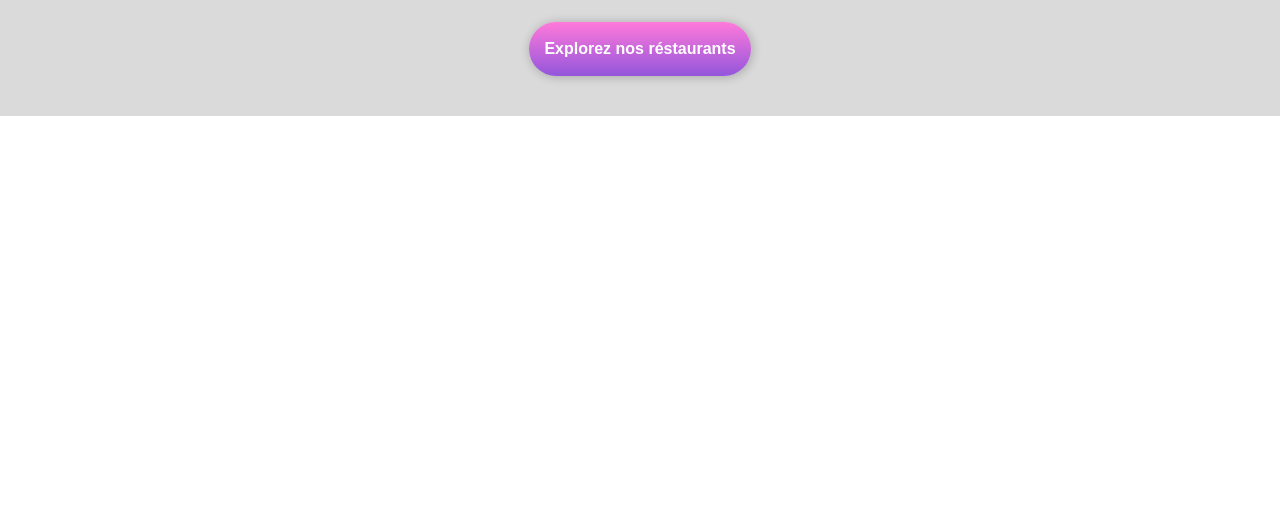
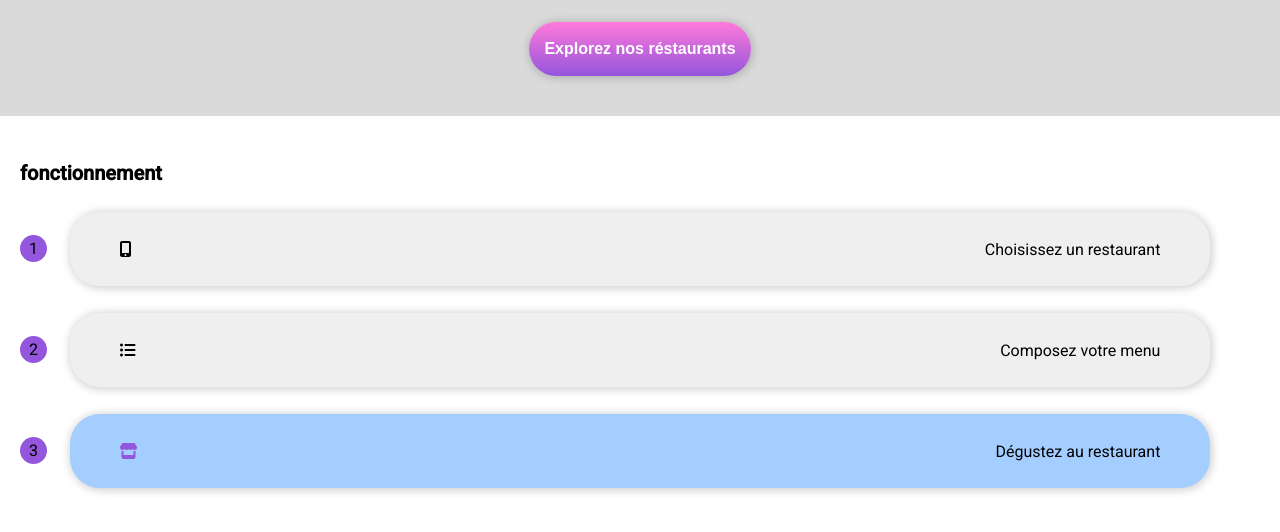
Before and after one commit to BryanParisot/OhMyFood, a website: page index.html in a window 1280 px wide. Shown: the part 192-724 px from the top of the page. Drawn offline with Linux system fonts and the light colour scheme; a web font is replaced by a local one.

Commit message:
:memo: add component fonctionnement

```diff
--- a/index.html
+++ b/index.html
@@ -23,11 +23,24 @@
     <div class="localisation">
         <p><i class="fas fa-map-marker-alt"></i> Paris, Belleville</p>
     </div>
+    <!-- Reservez menu -->
       <div class="container_reservation">
         <h2>Réservez le menu qui vous convient</h2>
         <p>Découvrez des réstaurants d'exection, séléctionés par nos soins</p>
         <button>Explorez nos réstaurants</button>
       </div>
-    <!-- Reservez menu -->
+    <!-- Bloc fonctionnement -->
+    <div class="container_fonctionnement">
+      <h3>fonctionnement</h3>
+      <div class="circle_number">1</div>
+      <a href="#"><i class="fas fa-mobile-alt"></i>Choisissez un restaurant</a>
+
+      <div class="circle_number">2</div>
+      <a href="#"><i class="fas fa-list-ul"></i>Composez votre menu</a>
+
+      <div class="circle_number">3</div>
+      <a id="bleu" href="#"><i class="fas fa-store"></i>Dégustez au restaurant</a>
+
+    </div>
   </body>
 </html>
--- a/styles/components/_BlocFonctionnement.scss
+++ b/styles/components/_BlocFonctionnement.scss
@@ -0,0 +1,43 @@
+.container_fonctionnement{
+    position: absolute;
+    width: 100%;
+    height: auto;
+    font-family: $text;
+    padding: 45px 20px ;
+
+    h3{
+        font-size: 1.25rem;
+
+    }
+    .circle_number{
+        @include verticalCenter;
+        position: relative;
+        width: 27px !important;
+        height: 27px !important;
+        border-radius: 50%;
+        top: 50px;
+        background: $primary;
+    }
+    a{
+        @include verticalCenter;
+        justify-content: space-between;
+        width: 92%;
+        height: 20px;
+        margin-right: auto;
+        margin-left: auto;
+        padding: 37px 50px;
+        background-color: rgb(240, 239, 239);
+        border-radius: 30px;
+        text-align: center;
+        font-weight: 400;
+        box-shadow: 1px 1px 10px 1px rgba(0, 0, 0, 0.2);
+
+    }
+
+    #bleu{
+        background-color: rgb(163, 206, 255);
+    }
+    .fa-store{
+        color: $primary;
+    }
+}
--- a/styles/index.scss
+++ b/styles/index.scss
@@ -1,3 +1,4 @@
 @import "./settings.scss";
 @import "./components/header.scss";
-@import "./components/topPage.scss"
+@import "./components/topPage.scss";
+@import "./components/BlocFonctionnement";
```
Also changed, not shown: public/css/style.css, 1 other file.
